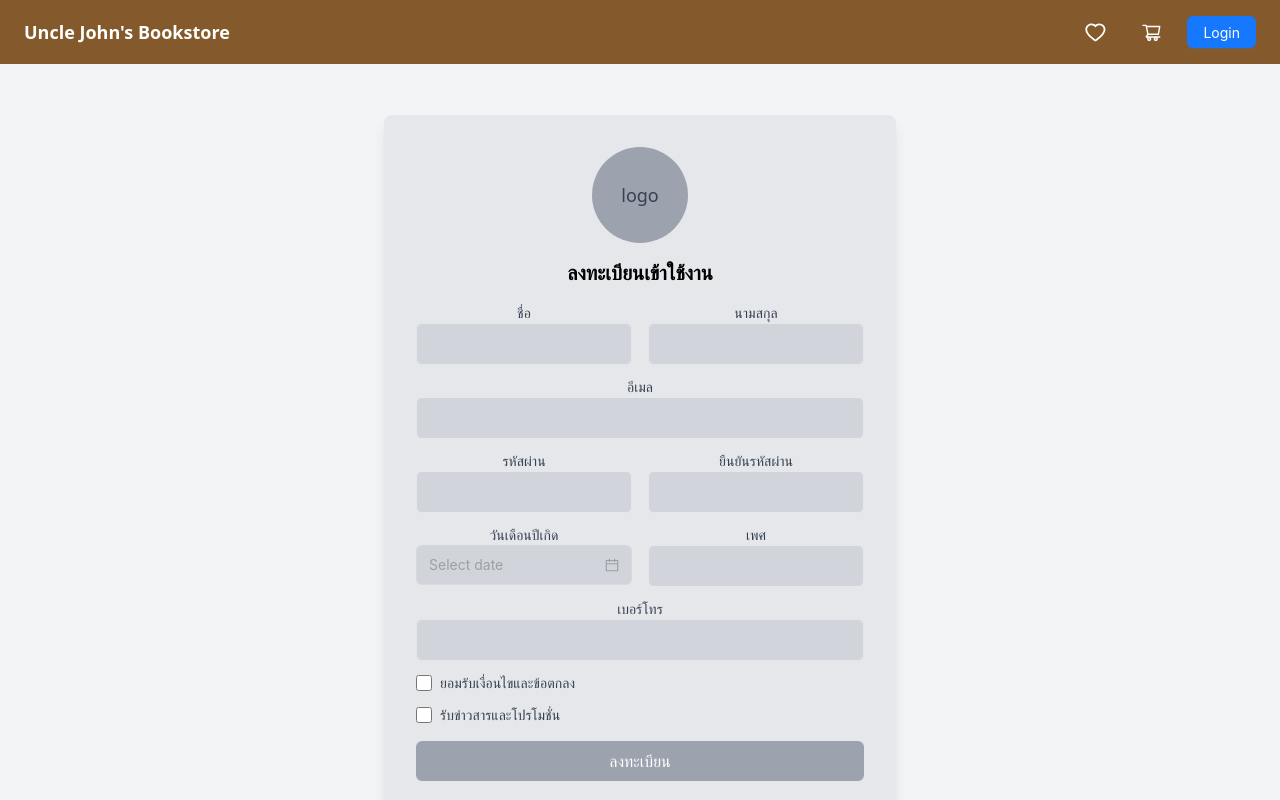
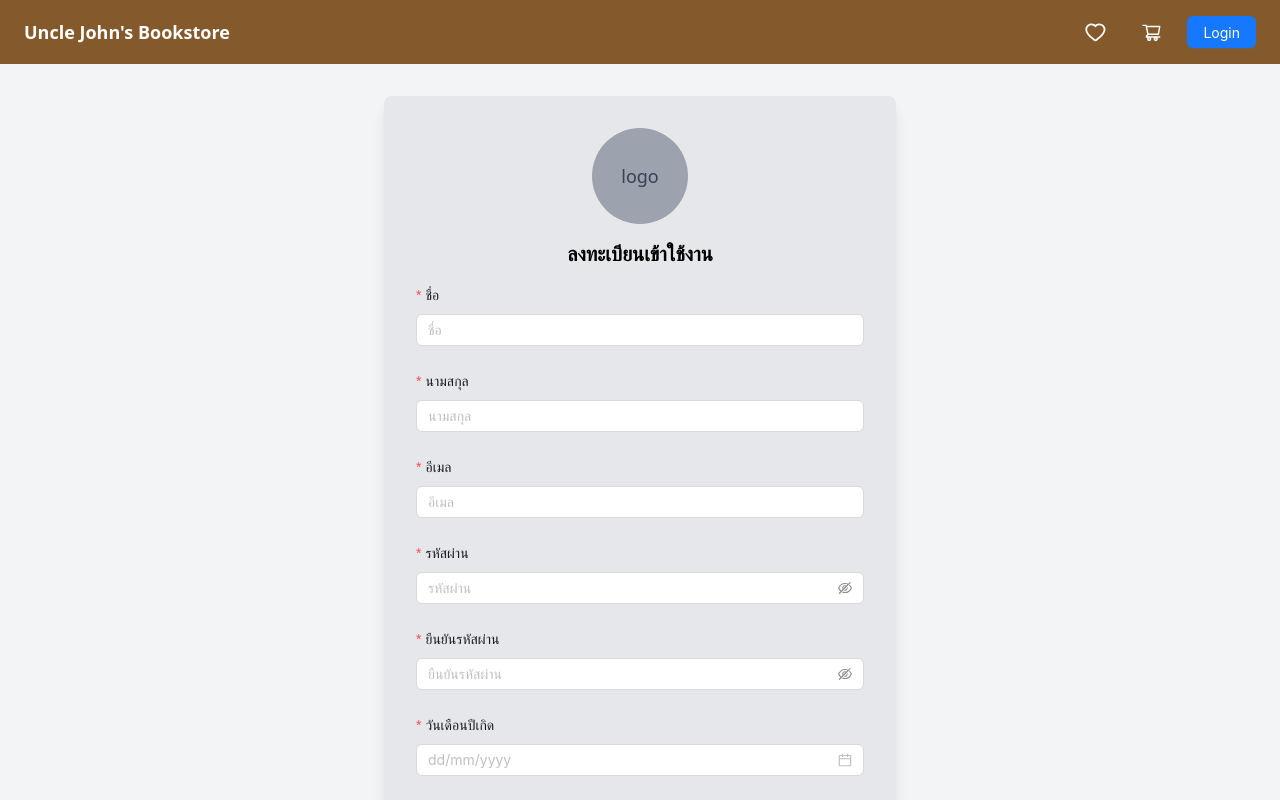
Before and after one commit to VeryGreenCat/uncle-johns-bookstore, a Next.js app: page /register in a window 1280 px wide. Shown: the top 800 px of the page. Built offline with nearby package versions, Linux system fonts and the light colour scheme; what @ant-design/nextjs-registry would draw is missing.

Commit message:
regis backend , it works with TypeError in register-route

```diff
--- a/app/api/auth/register/route.ts
+++ b/app/api/auth/register/route.ts
@@ -1,16 +1,35 @@
 // app/api/auth/regis/route.ts
-
 import bcrypt from "bcryptjs";
 import { NextResponse } from "next/server";
 import { prisma } from "@/utils/db";
 
+// register
 export async function POST(req: Request) {
   try {
-    const { name, surname, email, password } = await req.json();
+    const { name, surname, email, password, birthday, gender, phoneNumber } =
+      await req.json();
 
-    if (!name || !surname || !password) {
+    // Validate required fields
+    if (
+      !name ||
+      !surname ||
+      !email ||
+      !password ||
+      !birthday ||
+      !gender ||
+      !phoneNumber
+    ) {
       return NextResponse.json(
-        { error: "Name, surname, and password are required" },
+        { error: "All fields are required" },
+        { status: 400 }
+      );
+    }
+
+    // Validate email format
+    const emailRegex = /^[^\s@]+@[^\s@]+\.[^\s@]+$/;
+    if (!emailRegex.test(email)) {
+      return NextResponse.json(
+        { error: "Invalid email format" },
         { status: 400 }
       );
     }
@@ -30,16 +49,25 @@ export async function POST(req: Request) {
     // Hash the password
     const hashedPassword = await bcrypt.hash(password, 10);
 
-    // Create a new user in the database
+    // Convert birthday to Date object
+    const parsedBirthday = new Date(birthday);
+    if (isNaN(parsedBirthday.getTime())) {
+      return NextResponse.json(
+        { error: "Invalid birthday format" },
+        { status: 400 }
+      );
+    }
+
+    // Create new user
     const user = await prisma.user.create({
       data: {
         name,
         surname,
         email,
         password: hashedPassword,
-        birthday: new Date(), // Replace with actual birthday value
-        gender: "Not specified", // Replace with actual gender value
-        phoneNumber: "000-000-0000", // Replace with actual phone number value
+        birthday: parsedBirthday,
+        gender,
+        phoneNumber,
       },
     });
 
--- a/app/register/page.tsx
+++ b/app/register/page.tsx
@@ -1,66 +1,53 @@
 "use client";
 
-import { DatePicker } from "antd";
+import { DatePicker, Select, Form, Input, Button, Alert, message } from "antd";
 import { useState } from "react";
-import dayjs from "dayjs";
+import { User } from "@/utils/types";
+
 
 const register = () => {
-  const [form, setForm] = useState({
-    name: "",
-    surname: "",
-    email: "",
-    password: "",
-    confirmPassword: "",
-    birthday: "",
-    gender: "",
-    phoneNumber: "",
-    agreeTerms: false,
-    receiveUpdates: false,
-  });
+  const [form] = Form.useForm();
+  const [loading, setLoading] = useState(false);
+  const [success, setSuccess] = useState(false);
+  const [error, setError] = useState<string | null>(null);
 
-  const handleChange = (e: React.ChangeEvent<HTMLInputElement>) => {
-    const { name, value, type, checked } = e.target;
-    setForm((prevForm) => ({
-      ...prevForm,
-      [name]: type === "checkbox" ? checked : value,
-    }));
-  };
-
-  const handleDateChange = (date: dayjs.Dayjs | null) => {
-    setForm((prevForm) => ({
-      ...prevForm,
-      birthday: date ? date.toISOString() : "", // Convert to ISO string for Prisma
-    }));
-  };
-
-  const handleSubmit = async (e: React.FormEvent<HTMLButtonElement>) => {
-    e.preventDefault();
-
-    if (!form.agreeTerms) {
-      alert("You must agree to the terms and conditions.");
-      return;
-    }
+  const handleSubmit = async (values: User) => {
+    console.log(values);
+    setLoading(true);
+    setSuccess(false);
+    setError(null);
 
     try {
-      const response = await fetch("/api/register", {
+      const response = await fetch("/api/auth/register", {
         method: "POST",
         headers: { "Content-Type": "application/json" },
-        body: JSON.stringify(form),
+        body: JSON.stringify(values),
       });
 
       if (response.ok) {
-        alert("Registration successful!");
+        setSuccess(true);
+        message.success("Registration successful!");
       } else {
-        alert("Registration failed!");
+        const errorData = await response.json();
+        setError(errorData.error || "Registration failed.");
+        // <Alert message="Registration failed!" type="error" showIcon />;
+        message.error("Registration failed!");
       }
     } catch (error) {
-      console.error("Error:", error);
+      setError("An unexpected error occurred. Please try again.");
+    } finally {
+      setLoading(false);
     }
   };
 
   return (
     <div className="flex justify-center items-center min-h-screen bg-gray-100">
-      <div className="bg-gray-200 p-8 rounded-lg shadow-lg max-w-lg w-full text-center">
+      {success && (
+        <Alert message="Registration successful!" type="success" showIcon />
+      )}
+      {error && <Alert message={error} type="error" showIcon />}
+
+      <div className="bg-gray-200 p-8 my-8 rounded-lg shadow-lg max-w-lg w-full text-center">
         {/* Logo */}
         <div className="flex justify-center mb-4">
           <div className="w-24 h-24 bg-gray-400 rounded-full flex items-center justify-center text-gray-700 text-lg">
@@ -68,149 +55,118 @@ const register = () => {
           </div>
         </div>
 
-        {/* Title */}
         <h2 className="text-xl font-bold mb-4">ลงทะเบียนเข้าใช้งาน</h2>
 
-        {/* Name Fields */}
-        <div className="grid grid-cols-2 gap-4 mb-3">
-          <div>
-            <label className="block text-sm font-medium text-gray-700">
-              ชื่อ
-            </label>
-            <input
-              type="text"
+        {/* Form Start */}
+        <Form form={form} layout="vertical" onFinish={handleSubmit}>
+          {/* Name */}
+          <Form.Item
             name="name"
-              value={form.name}
-              onChange={handleChange}
-              className="w-full px-3 py-2 border rounded-md bg-gray-300 text-gray-700 focus:outline-none"
-            />
-          </div>
-          <div>
-            <label className="block text-sm font-medium text-gray-700">
-              นามสกุล
-            </label>
-            <input
-              type="text"
+            label="ชื่อ"
+            rules={[{ required: true, message: "กรุณากรอกชื่อ" }]}
+          >
+            <Input placeholder="ชื่อ" />
+          </Form.Item>
+
+          <Form.Item
             name="surname"
-              value={form.surname}
-              onChange={handleChange}
-              className="w-full px-3 py-2 border rounded-md bg-gray-300 text-gray-700 focus:outline-none"
-            />
-          </div>
-        </div>
+            label="นามสกุล"
+            rules={[{ required: true, message: "กรุณากรอกนามสกุล" }]}
+          >
+            <Input placeholder="นามสกุล" />
+          </Form.Item>
 
           {/* Email */}
-        <div className="mb-3">
-          <label className="block text-sm font-medium text-gray-700">
-            อีเมล
-          </label>
-          <input
-            type="email"
+          <Form.Item
             name="email"
-            value={form.email}
-            onChange={handleChange}
-            className="w-full px-3 py-2 border rounded-md bg-gray-300 text-gray-700 focus:outline-none"
-          />
-        </div>
+            label="อีเมล"
+            rules={[
+              {
+                required: true,
+                type: "email",
+                message: "กรุณากรอกอีเมลที่ถูกต้อง",
+              },
+            ]}
+          >
+            <Input placeholder="อีเมล" />
+          </Form.Item>
 
-        {/* Password Fields */}
-        <div className="grid grid-cols-2 gap-4 mb-3">
-          <div>
-            <label className="block text-sm font-medium text-gray-700">
-              รหัสผ่าน
-            </label>
-            <input
-              type="password"
+          {/* Password */}
+          <Form.Item
             name="password"
-              value={form.password}
-              onChange={handleChange}
-              className="w-full px-3 py-2 border rounded-md bg-gray-300 text-gray-700 focus:outline-none"
-            />
-          </div>
-          <div>
-            <label className="block text-sm font-medium text-gray-700">
-              ยืนยันรหัสผ่าน
-            </label>
-            <input
-              type="password"
+            label="รหัสผ่าน"
+            rules={[{ required: true, message: "กรุณากรอกรหัสผ่าน" }]}
+          >
+            <Input.Password placeholder="รหัสผ่าน" />
+          </Form.Item>
+
+          <Form.Item
             name="confirmPassword"
-              value={form.confirmPassword}
-              onChange={handleChange}
-              className="w-full px-3 py-2 border rounded-md bg-gray-300 text-gray-700 focus:outline-none"
-            />
-          </div>
-        </div>
+            label="ยืนยันรหัสผ่าน"
+            dependencies={["password"]}
+            rules={[
+              { required: true, message: "กรุณายืนยันรหัสผ่าน" },
+              ({ getFieldValue }) => ({
+                validator(_, value) {
+                  return value && value === getFieldValue("password")
+                    ? Promise.resolve()
+                    : Promise.reject(new Error("รหัสผ่านไม่ตรงกัน"));
+                },
+              }),
+            ]}
+          >
+            <Input.Password placeholder="ยืนยันรหัสผ่าน" />
+          </Form.Item>
 
           {/* Birthdate & Gender */}
-        <div className="grid grid-cols-2 gap-4 mb-3">
-          <div className="flex flex-col items-center">
-            <label className="block text-sm font-medium text-gray-700">
-              วันเดือนปีเกิด
-            </label>
+          <Form.Item
+            name="birthday"
+            label="วันเดือนปีเกิด"
+            rules={[{ required: true, message: "กรุณาเลือกวันเกิด" }]}
+          >
             <DatePicker
-              onChange={handleDateChange}
-              className="w-full px-3 py-2 border rounded-md bg-gray-300 text-gray-700 focus:outline-none text-center"
+              placeholder="dd/mm/yyyy"
+              format={"DD/MM/YYYY"}
+              className="w-full"
             />
-          </div>
-          <div>
-            <label className="block text-sm font-medium text-gray-700">
-              เพศ
-            </label>
-            <input
-              type="text"
+          </Form.Item>
+
+          <Form.Item
             name="gender"
-              value={form.gender}
-              onChange={handleChange}
-              className="w-full px-3 py-2 border rounded-md bg-gray-300 text-gray-700 focus:outline-none"
+            label="เพศ"
+            rules={[{ required: true, message: "กรุณาเลือกเพศ" }]}
+          >
+            <Select
+              placeholder="เลือกเพศ"
+              options={[
+                { value: "m", label: "ชาย" },
+                { value: "f", label: "หญิง" },
+                { value: "o", label: "อื่นๆ" },
+              ]}
             />
-          </div>
-        </div>
+          </Form.Item>
 
-        {/* Phone */}
-        <div className="mb-3">
-          <label className="block text-sm font-medium text-gray-700">
-            เบอร์โทร
-          </label>
-          <input
-            type="text"
+          {/* Phone Number */}
+          <Form.Item
             name="phoneNumber"
-            value={form.phoneNumber}
-            onChange={handleChange}
-            className="w-full px-3 py-2 border rounded-md bg-gray-300 text-gray-700 focus:outline-none"
-          />
-        </div>
+            label="เบอร์โทร"
+            rules={[{ required: true, message: "กรุณากรอกเบอร์โทร" }]}
+          >
+            <Input placeholder="เบอร์โทร" />
+          </Form.Item>
 
-        {/* Checkboxes */}
-        <div className="flex items-center gap-2 mb-3">
-          <input
-            type="checkbox"
-            name="agreeTerms"
-            checked={form.agreeTerms}
-            onChange={handleChange}
-            className="w-4 h-4"
-          />
-          <span className="text-sm text-gray-700">
-            ยอมรับเงื่อนไขและข้อตกลง
-          </span>
-        </div>
-        <div className="flex items-center gap-2 mb-4">
-          <input
-            type="checkbox"
-            name="receiveUpdates"
-            checked={form.receiveUpdates}
-            onChange={handleChange}
-            className="w-4 h-4"
-          />
-          <span className="text-sm text-gray-700">รับข่าวสารและโปรโมชั่น</span>
-        </div>
-
-        {/* Register Button */}
-        <button
-          className="w-full bg-gray-400 text-white py-2 rounded-md hover:bg-gray-500 transition"
-          onClick={handleSubmit}
+          {/* Submit Button */}
+          <Form.Item>
+            <Button
+              type="primary"
+              htmlType="submit"
+              className="w-full"
+              loading={loading}
             >
               ลงทะเบียน
-        </button>
+            </Button>
+          </Form.Item>
+        </Form>
       </div>
     </div>
   );
--- /dev/null
+++ b/utils/types.ts
@@ -0,0 +1,19 @@
+export interface User {
+  name: string;
+  surname: string;
+  email: string;
+  password: string;
+  birthday: Date;
+  gender: string;
+  phoneNumber: string;
+}
+
+export interface Book {
+  id: number;
+  image: string;
+  title: string;
+  type: string;
+  price: number;
+  oldPrice?: number;
+  discount?: number;
+}
```
Lines whose indentation alone changed are shown as unchanged.
